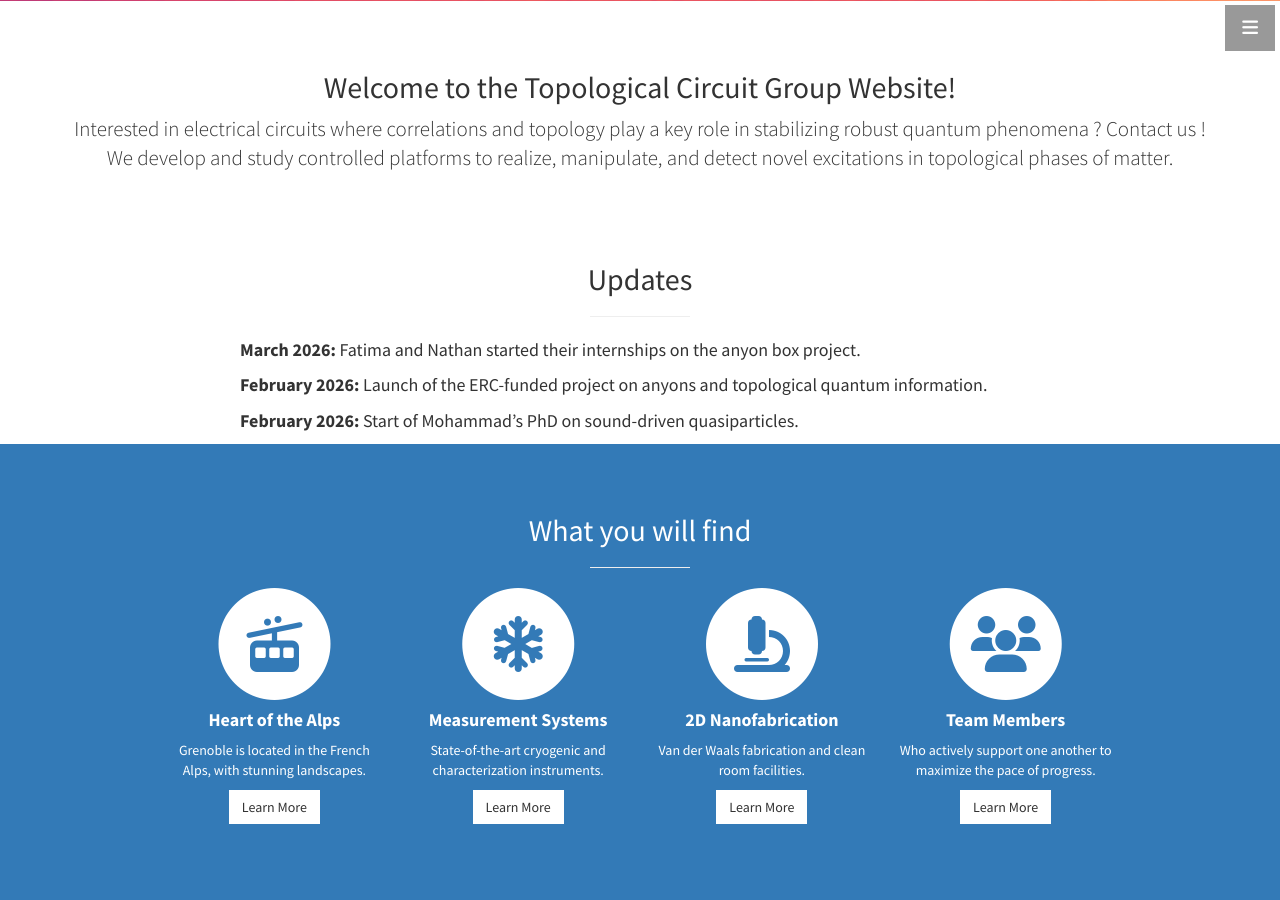
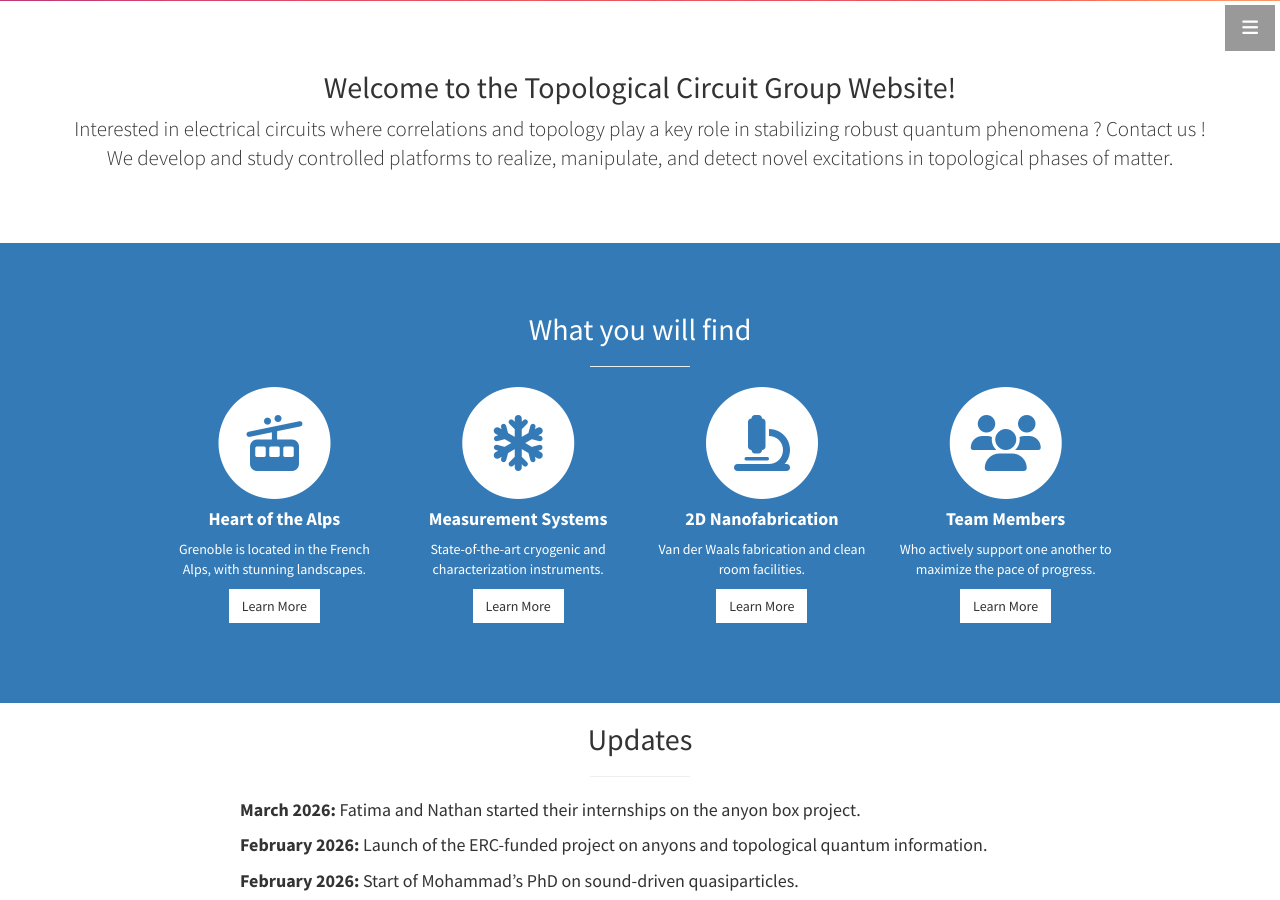
Before and after one commit to aassouline/topo-circuits.github.io, a Jekyll site: the page built from index.html, in a window 1280 px wide and 900 px high, scrolled down 899 px. Built offline with Jekyll 4.4.1, drawn with Linux system fonts in a browser that asks for light colours.

Commit message:
Update front.html

```diff
--- a/_layouts/front.html
+++ b/_layouts/front.html
@@ -8,10 +8,8 @@
   {% include navigation.html %}
   {% include header.html %}
   {% include about.html %}
-
+  {% include services.html %}
   {% include updates.html %}
-
-  {% include services.html %}
   {% include callout.html %}
   {% include portfolio.html %}
   {% include call-to-action.html %}
```
